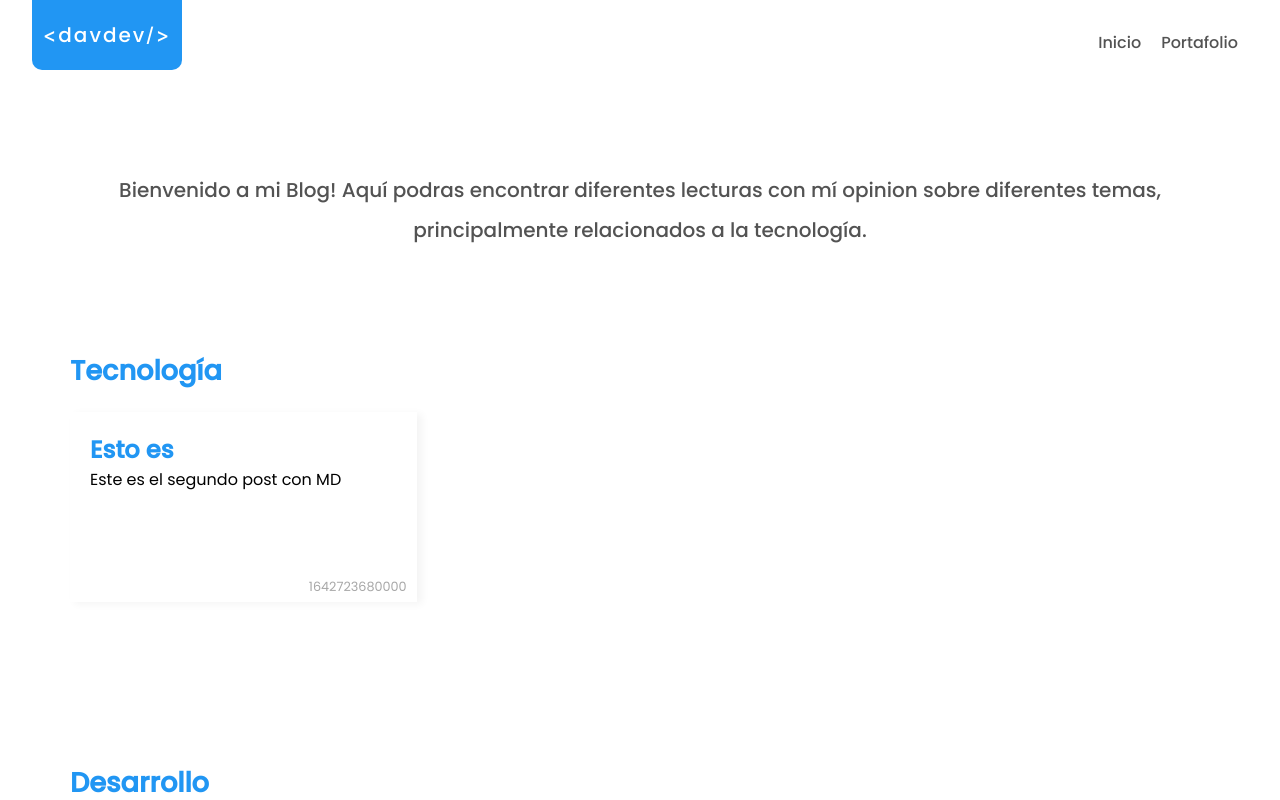
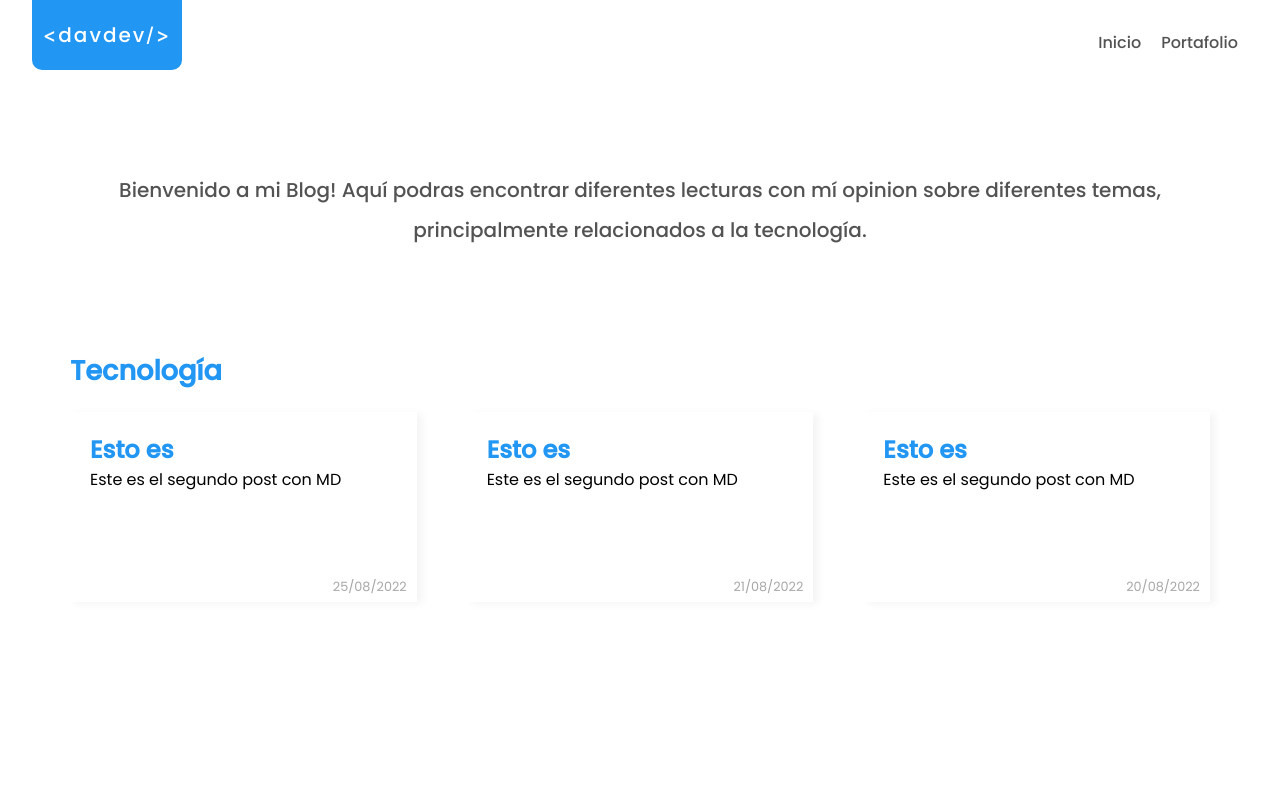
Before and after one commit to jonathangg03/portfolio-blog, a Next.js app: page /blog in a window 1280 px wide. Shown: the top 800 px of the page. Built offline with nearby package versions, Linux system fonts and the light colour scheme.

Commit message:
Add: Sorted posts

```diff
--- a/components/EntriesList/index.js
+++ b/components/EntriesList/index.js
@@ -5,7 +5,7 @@ const EntriesList = ({ entries, categoryTitle }) => {
     <section className='section_spacer'>
       <h3 className='entries-title'>{categoryTitle}</h3>
       <ul className='entries-list'>
-        {entries.map((entry) => {
+        {entries.sort((current, post) => post.timestamp - current.timestamp).map((entry) => {
           if (categoryTitle === entry.category) {
             return (
               <li className='entry' key={entry.slug}>
--- /dev/null
+++ b/data/esto-es-dos.mdx
@@ -0,0 +1,10 @@
+---
+title: 'Esto es'
+date: 20/08/2022
+description: Este es el segundo post con MD
+category: Tecnología
+---
+
+# Hola mundo
+
+Hola, este es mi tercer post con Markdown.
--- /dev/null
+++ b/data/esto-es-tres.mdx
@@ -0,0 +1,10 @@
+---
+title: 'Esto es'
+date: 25/08/2022
+description: Este es el segundo post con MD
+category: Tecnología
+---
+
+# Hola mundo
+
+Hola, este es mi cuarto post con Markdown.
--- a/pages/blog/index.js
+++ b/pages/blog/index.js
@@ -41,20 +41,20 @@ const Blog = ({ entries, categories }) => {
 export async function getStaticProps() {
   const { entries, categories } = getAllFilesMetadata()
 
-  const entriesFixed = entries.map((entry) => {
-    const date = DateTime.fromFormat(entry.date, 'dd/mm/yyyy')
+  const entriesWithTimpestamps = entries.map((entry) => {
+    const date = DateTime.fromFormat(entry.date, 'dd/MM/yyyy')
     // console.log(date.)
     return {
       ...entry,
-      date: date.ts
+      timestamp: date.ts
     }
   })
 
-  console.log('Entries', entriesFixed)
+  console.log('Entries', entriesWithTimpestamps)
   return {
     props: {
-      entries: entriesFixed,
-      categories
+      categories,
+      entries: entriesWithTimpestamps
     }
   }
 }
```
